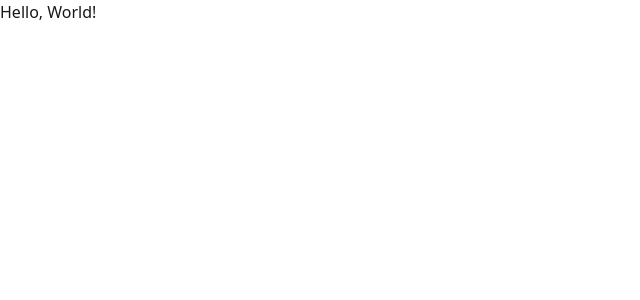
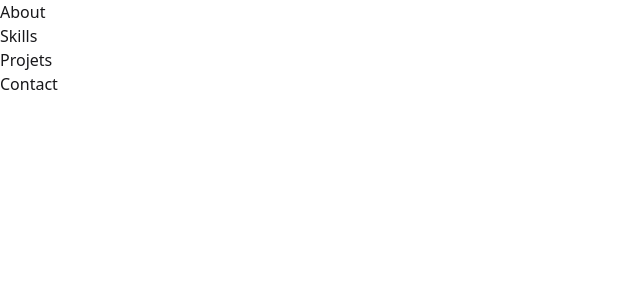
Before and after one commit to MarcBlouet/portfolio, a Next.js app: page / in a window 1280 px wide. Shown: the top 300 px of the page, without its empty margins (0-640 px from the left). Built offline with nearby package versions, Linux system fonts and the light colour scheme.

Commit message:
feat: structure page unique et composants vides

```diff
--- a/app/page.tsx
+++ b/app/page.tsx
@@ -1,7 +1,19 @@
+import Contact from "@/components/Contact";
+import Header from "@/components/Header";
+import Hero from "@/components/Hero";
+import Projets from "@/components/Projets";
+import Skills from "@/components/Skills";
+import About from "@/components/About";
+
 export default function Home() {
   return (
-    <div>
-      <h1>Hello, World!</h1>
-    </div>
+    <main>
+      <Header />
+      <Hero />
+      <About />
+      <Skills />
+      <Projets />
+      <Contact />
+    </main>
   );
 }
--- /dev/null
+++ b/components/About.tsx
@@ -0,0 +1,7 @@
+// à propos
+
+export default function About() {
+  return (
+    <div>About</div>
+  )
+}
--- /dev/null
+++ b/components/Contact.tsx
@@ -0,0 +1,7 @@
+//Contact(formulaire)
+
+export default function Contact() {
+  return (
+    <div>Contact</div>
+  )
+}
--- /dev/null
+++ b/components/Header.tsx
@@ -0,0 +1,9 @@
+// Barre du haut(logo + nav + bouton)
+
+export default function Header() {
+  return (
+    <header>
+
+    </header>
+  )
+}
--- /dev/null
+++ b/components/Hero.tsx
@@ -0,0 +1,9 @@
+// Section accueil
+
+export default function Hero() {
+  return (
+    <>
+
+    </>
+  )
+}
--- /dev/null
+++ b/components/Projets.tsx
@@ -0,0 +1,7 @@
+// Projets
+
+export default function Projets() {
+  return (
+    <div>Projets</div>
+  )
+}
--- /dev/null
+++ b/components/Skills.tsx
@@ -0,0 +1,7 @@
+// Compétences
+
+export default function Skills() {
+  return (
+    <div>Skills</div>
+  )
+}
```
Also changed, not shown: 1 other file (tests, documents, lock files or other folders).
